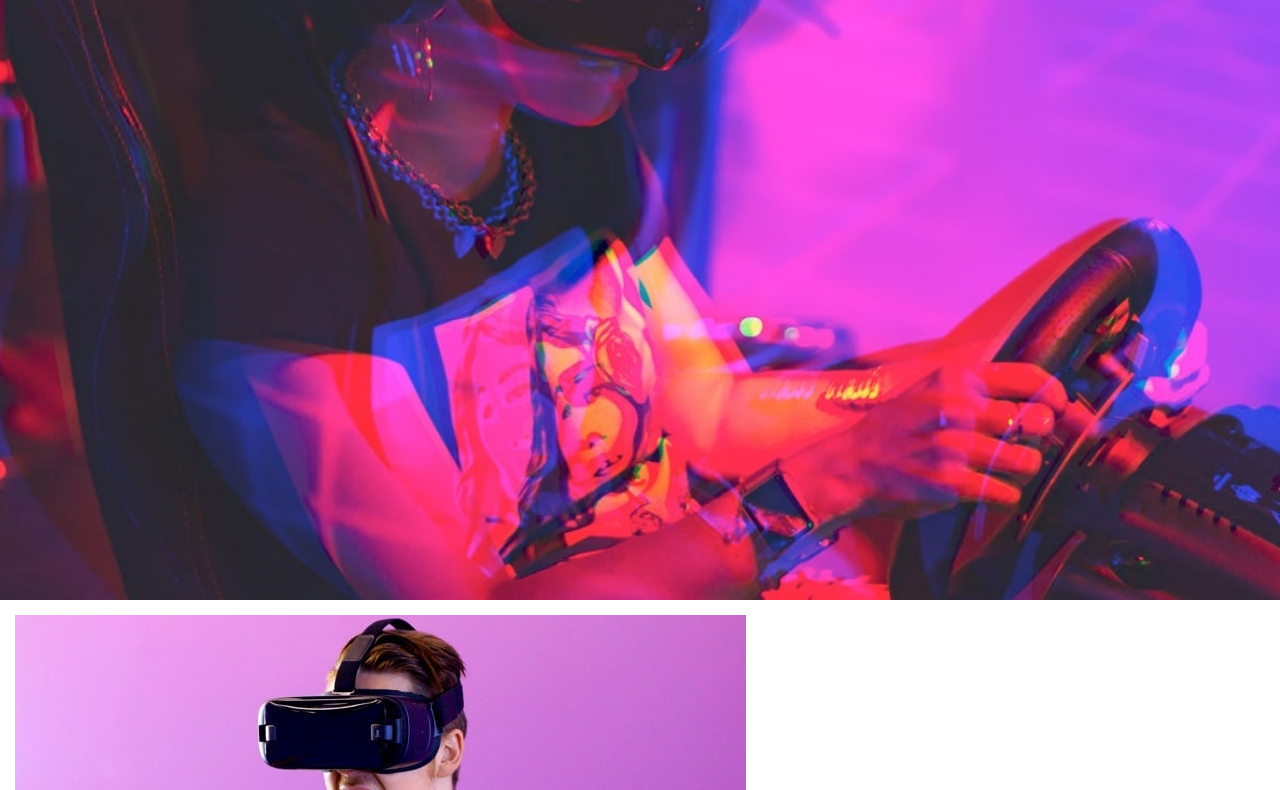
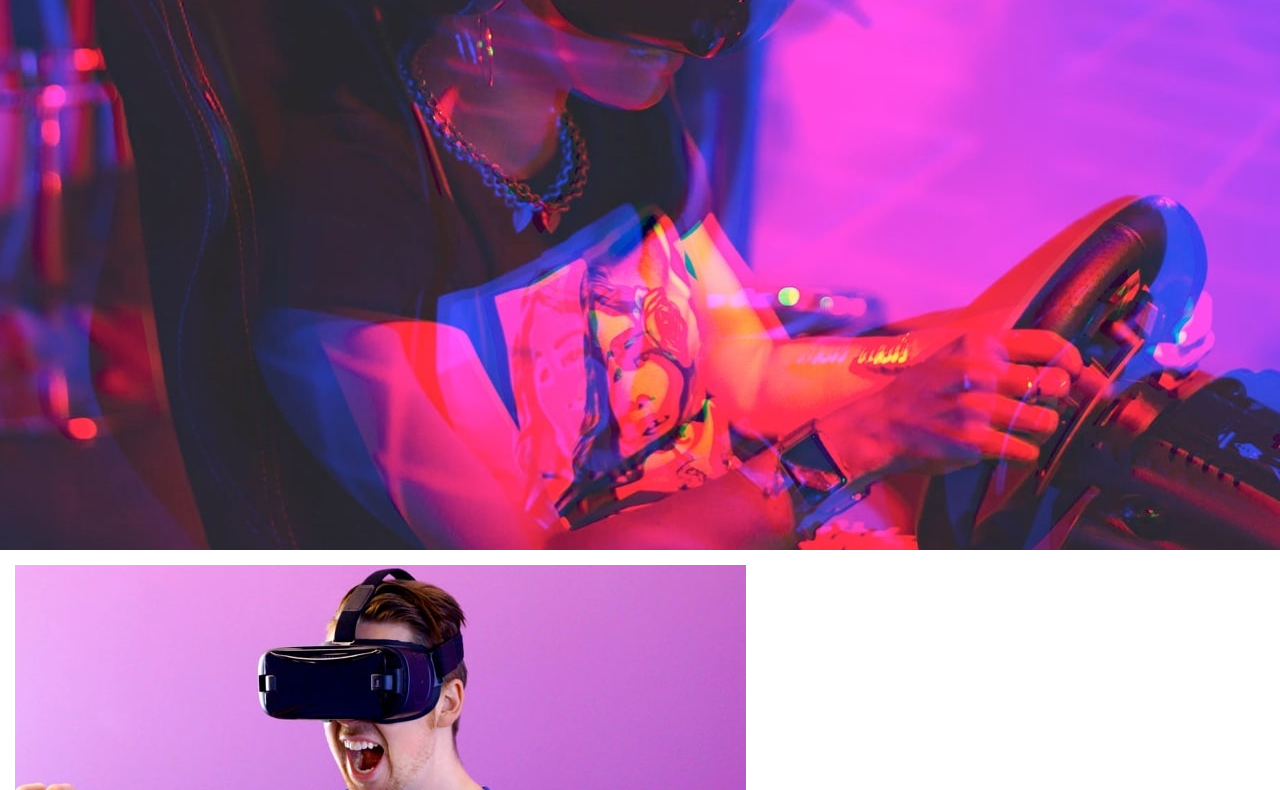
Before and after one commit to ConradMcGrifter/loopstudios-landing-page, a plain HTML site: page index.html in a window 1280 px wide. Shown: the part 100-890 px from the top of the page. Drawn offline with Linux system fonts and the light colour scheme.

Commit message:
made the header section 50px smaller

```diff
--- a/styles/_boilerplate.scss
+++ b/styles/_boilerplate.scss
@@ -40,7 +40,7 @@ img {
     min-height: 100%;
     display: grid;
     grid-template-columns: 1fr;
-    grid-auto-rows: 700px auto 300px;
+    grid-auto-rows: 650px auto 300px;
     grid-template-areas: "header" "main" "footer";
 }
 
```
Also changed, not shown: css/styles.css.
